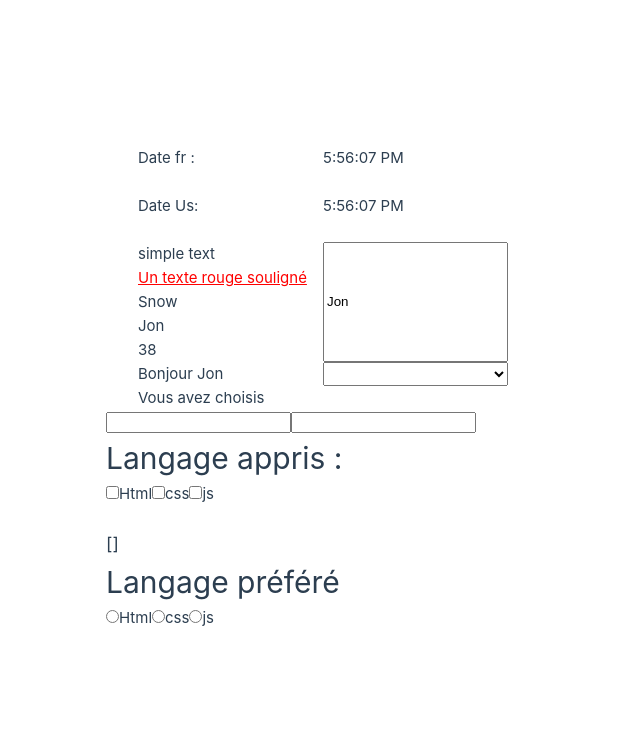
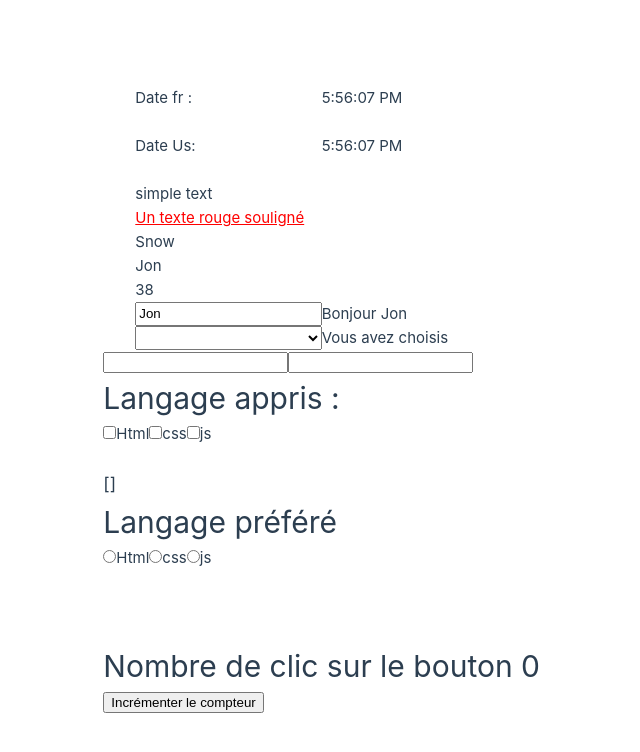
Before and after one commit to manu-cj/vue3-par-la-pratique, a Vue app: page / in a window 1280 px wide. Shown: the top 752 px of the page, without its empty margins (100-740 px from the left). Built offline with nearby package versions, Linux system fonts and the light colour scheme.

Commit message:
Utilisation de v-on:clic pour incrémenter le compteur

```diff
--- a/src/components/FirstApp.vue
+++ b/src/components/FirstApp.vue
@@ -11,6 +11,7 @@
       <p v-html="personne.prenom"></p>
       <p v-text="personne.age"></p>
     </div>
+    <br><br>
     <input type="text" v-model="personne.prenom"> Bonjour {{personne.prenom}}
     <select v-model="ville">
       <option>Madrid</option>
@@ -33,6 +34,10 @@
   <input type="radio" v-model="favorite" value="js"><label>js</label>
   <br><br>
   {{favorite}}
+  <br><br>
+  <h1 v-if="count > 1">Nombre de clics sur le bouton {{count}}</h1>
+  <h1 v-else>Nombre de clic sur le bouton {{count}}</h1>
+  <button v-on:click="count++">Incrémenter le compteur </button>
 </template>
 
 <script>
@@ -55,7 +60,8 @@
           texte1 : '',
           texte2 : '',
           caseCocher : [],
-          favorite : ''
+          favorite : '',
+          count : 0
         }
       },
       computed: {
```
